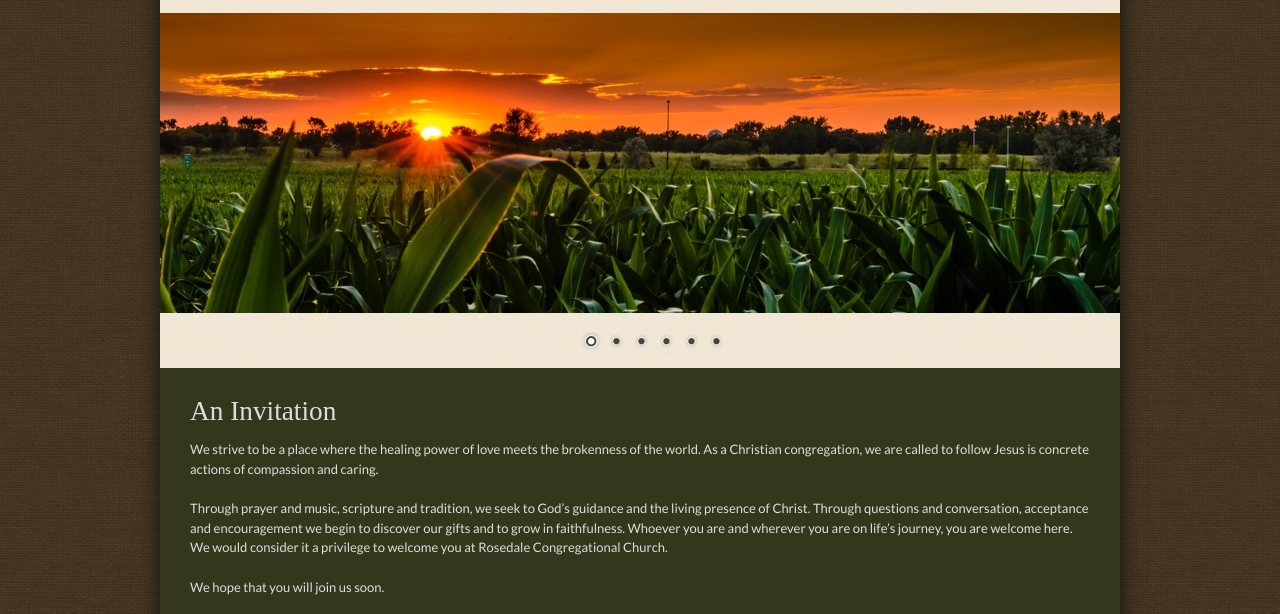
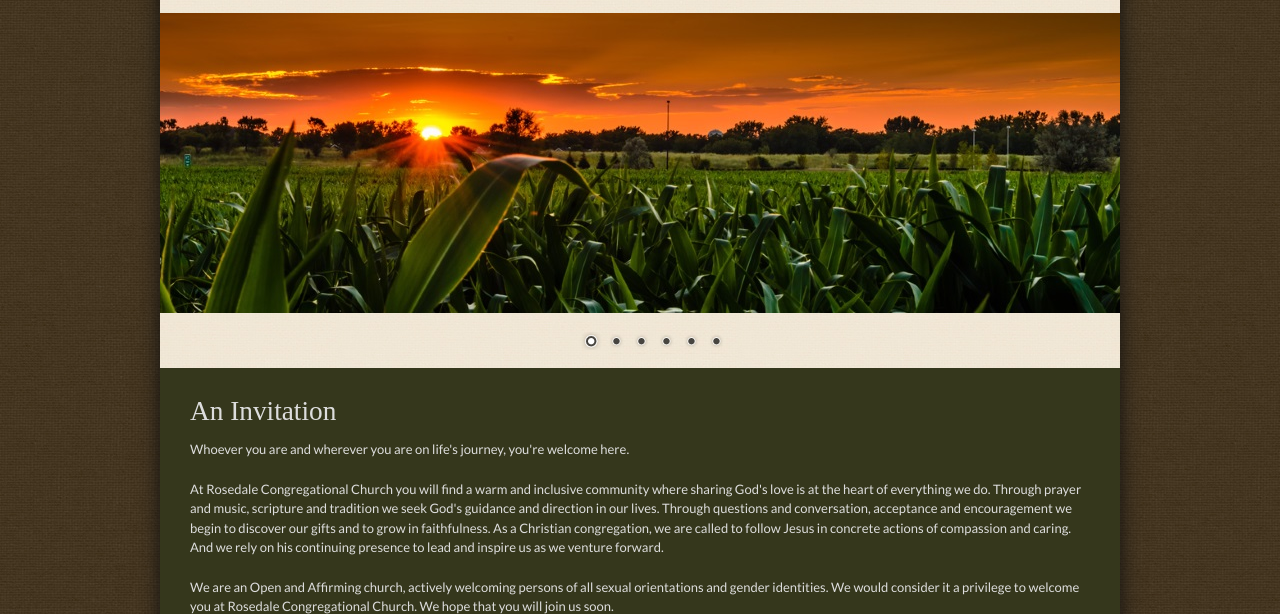
Before and after one commit to thomasbradshaw/rosedale, a plain HTML site: page index.html in a window 1280 px wide. Shown: the part 189-803 px from the top of the page. Drawn offline with Linux system fonts and the light colour scheme; a web font is replaced by a local one.

Commit message:
Rosedale - Index contains different pastor message. VBS times changed.

```diff
--- a/index.html
+++ b/index.html
@@ -52,19 +52,20 @@
 
     <div id="content" class="clearfix shadow">
       <h2>An Invitation</h2>
+      <p>Whoever you are and wherever you are on life's journey, you're welcome here.</p>
       <p>
-        We strive to be a place where the healing power of love meets the brokenness of
-        the world. As a Christian congregation, we are called to follow Jesus is concrete
-        actions of compassion and caring.
+        At Rosedale Congregational Church you will find a warm and inclusive community where
+        sharing God's love is at the heart of everything we do. Through prayer and music,
+        scripture and tradition we seek God's guidance and direction in our lives. Through
+        questions and conversation, acceptance and encouragement we begin to discover our
+        gifts and to grow in faithfulness. As a Christian congregation, we are called to
+        follow Jesus in concrete actions of compassion and caring. And we rely on his
+        continuing presence to lead and inspire us as we venture forward.
       </p>
-      <p>
-        Through prayer and music, scripture and tradition, we seek to God’s guidance
-        and the living presence of Christ. Through questions and conversation, acceptance
-        and encouragement we begin to discover our gifts and to grow in faithfulness.
-        Whoever you are and wherever you are on life’s journey, you are welcome here. We
-        would consider it a privilege to welcome you at Rosedale Congregational Church.
+      <p>We are an Open and Affirming church, actively welcoming persons of all sexual
+        orientations and gender identities.  We would consider it a privilege to welcome
+        you at Rosedale Congregational Church.  We hope that you will join us soon.
       </p>
-      <p>We hope that you will join us soon.</p>
       <p>Peace,</p>
       <p>Rev. Ruth Wagner Bradshaw</p>
     </div>
```
Also changed, not shown: events.html (+1 -1 lines).
